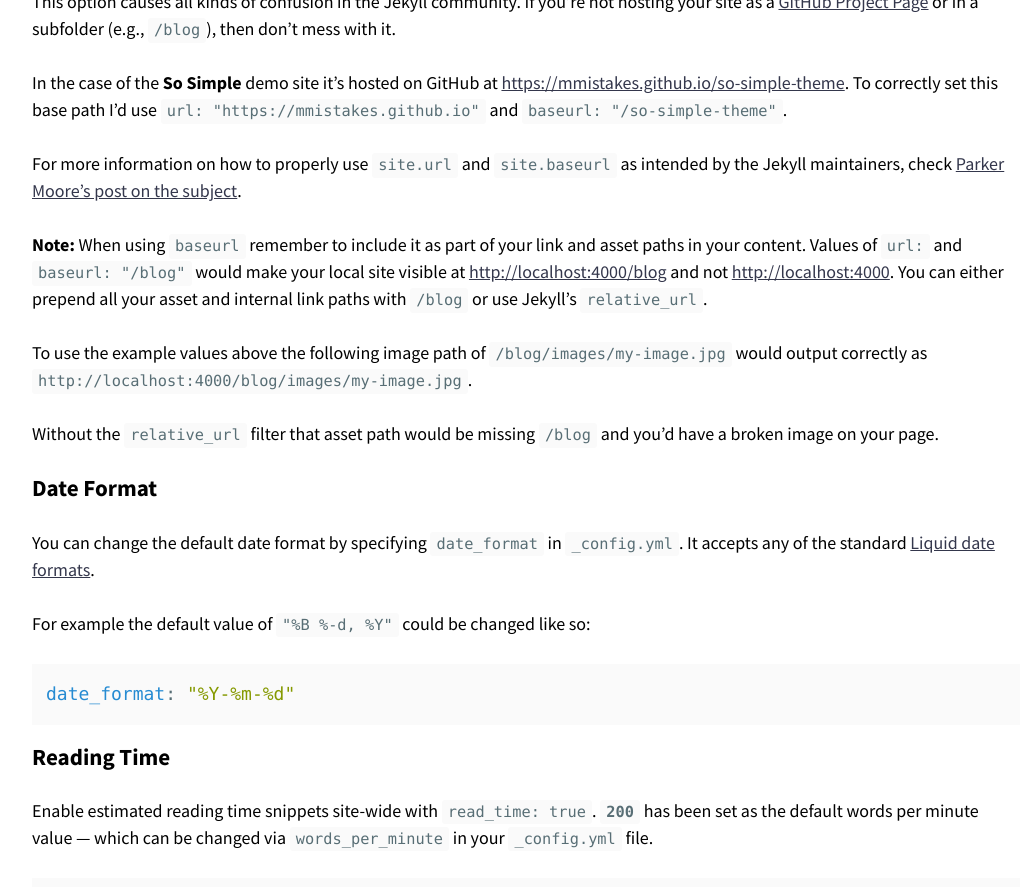
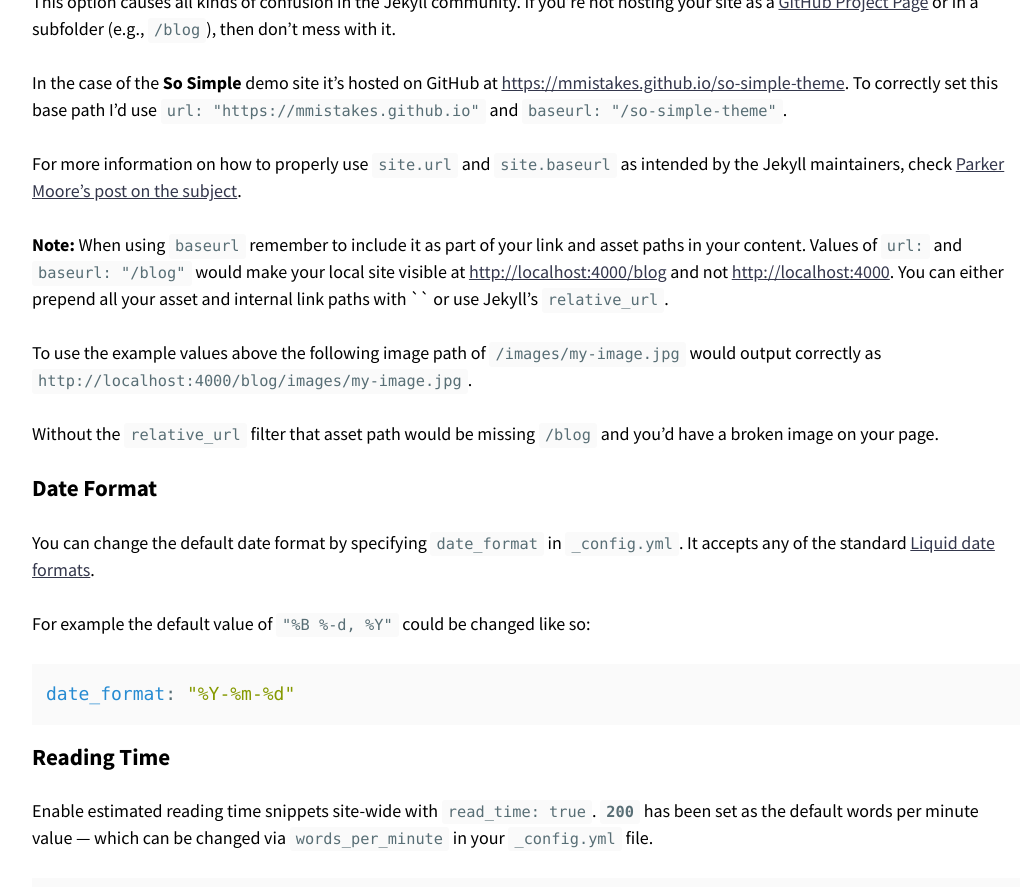
Before and after one commit to wqk317/wqk317.github.io, a Jekyll site: the page built from README_old.md, in a window 1280 px wide and 900 px high, scrolled down 11570 px. Shown: the top 887 px of the window, without its empty margins (114-1150 px from the left). Built offline with Jekyll 4.4.1, drawn with Linux system fonts in a browser that asks for light colours; nearby versions of some CDN libraries; our own code applies the rules of GitHub Pages for plain Markdown files; part of the change alters nothing that is shown.

Commit message:
Update _config.yml

```diff
--- a/_config.yml
+++ b/_config.yml
@@ -16,11 +16,11 @@
 theme: jekyll-theme-so-simple
 # remote_theme: "mmistakes/so-simple-theme@3.2.0"
 skin: "/assets/css/skins/default.css"
-locale: en-US
+locale: zh-CN
 title: "My Blogs"
 description: "生活总结, 工作随笔"
-baseurl: "/blog"
-url: #"https://wqk317.github.io"
+baseurl: #"/blog"
+url: "https://wqk317.github.io"
 logo: # path of site logo, e.g. "/images/logo.png"
 date_format: "%B %-d, %Y"
 read_time: true
```
